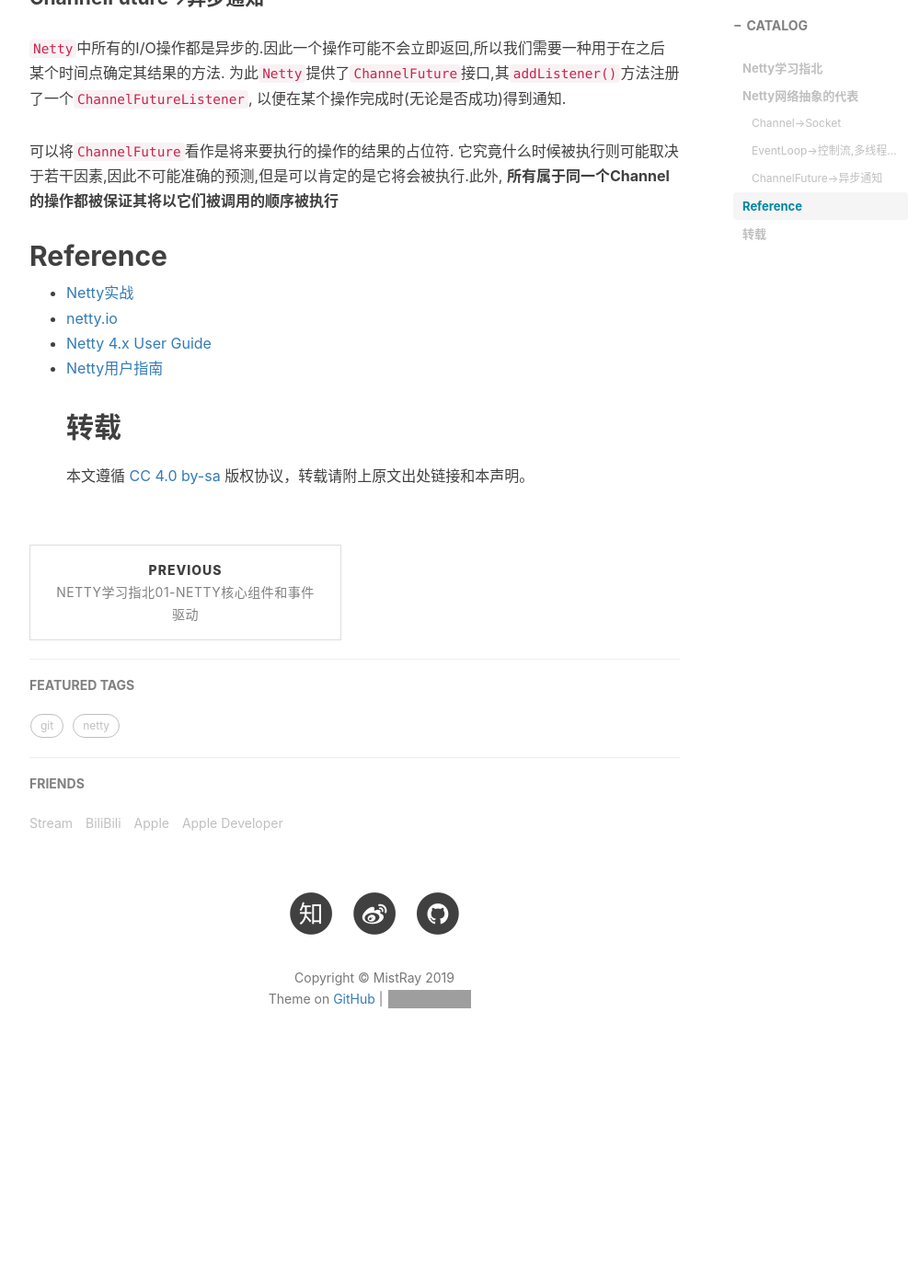
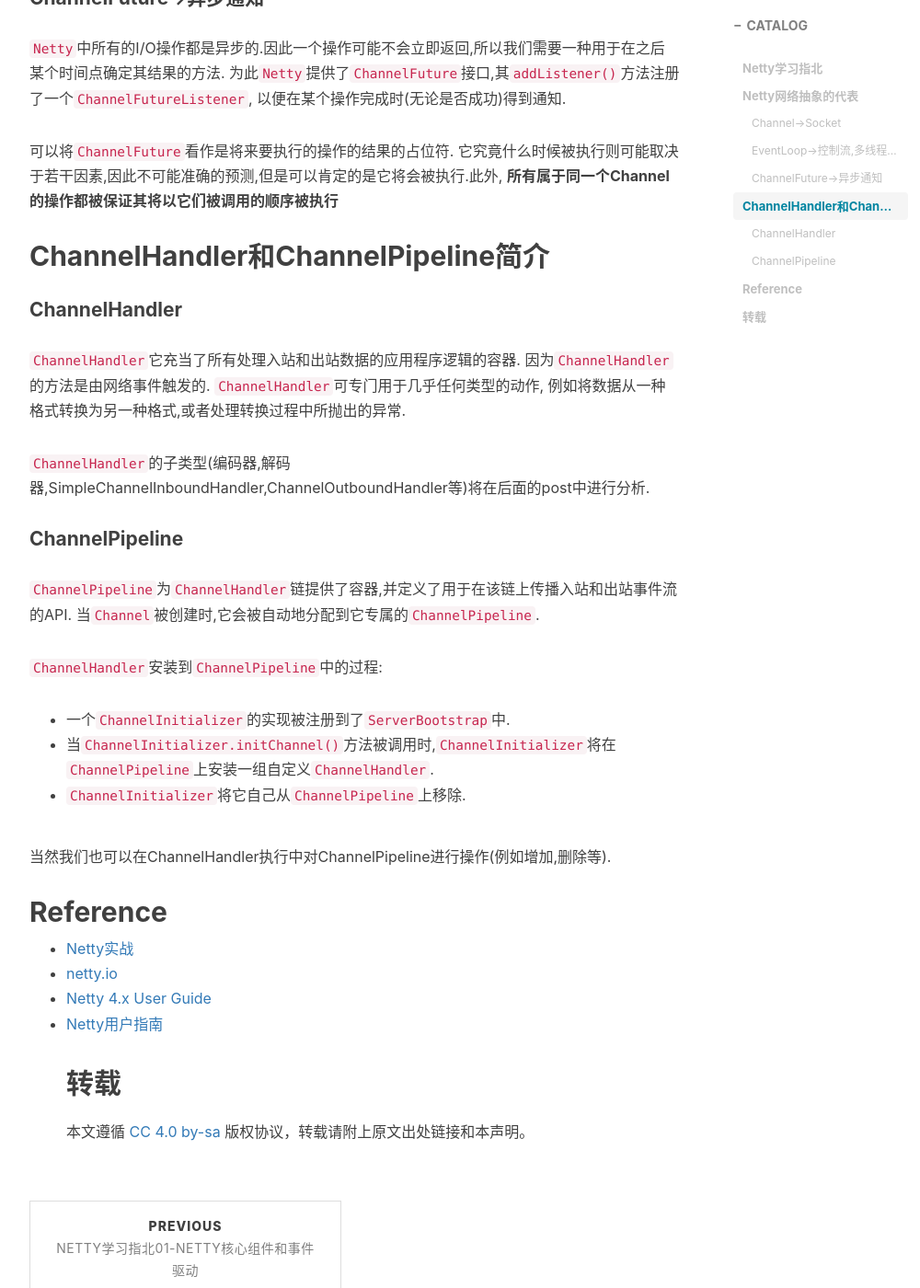
Before and after one commit to MistRay/mistray.github.io, a Jekyll site: the page built from _posts/2019-09-10-Netty学习指北02.md, in a window 1280 px wide and 1400 px high, scrolled down 2243 px. Shown: the whole window at 92% size, without its empty margins (233-1233 px from the left). Built offline with Jekyll 4.4.1, drawn with Linux system fonts in a browser that asks for light colours; nearby versions of some CDN libraries; comment, search, counter and statistics services are not loaded; before the commit the page ends 3433 px from its top, so only the background shows below that; some of the changed text lies outside the part shown; grey boxes are pictures that could not be loaded.

Commit message:
增加ChannelHandler和ChannelPipeline简介

```diff
--- a/_posts/2019-09-10-Netty学习指北02.md
+++ b/_posts/2019-09-10-Netty学习指北02.md
@@ -12,7 +12,7 @@
 ## Netty学习指北
 
 ## Netty网络抽象的代表
-`Channel,EventLoop,ChannelFuture`结合在一起可以被认为是网络抽象的代表.
+`Channel`,`EventLoop`,`ChannelFuture`结合在一起可以被认为是网络抽象的代表.
 
 ####  Channel->Socket
 基本的I/O操作(`bind,connect,read,write`)依赖于底层网络传输所提供的原语.
@@ -46,6 +46,26 @@
 它究竟什么时候被执行则可能取决于若干因素,因此不可能准确的预测,但是可以肯定的是它将会被执行.此外,
 __所有属于同一个Channel的操作都被保证其将以它们被调用的顺序被执行__
 
+## ChannelHandler和ChannelPipeline简介
+#### ChannelHandler
+`ChannelHandler`它充当了所有处理入站和出站数据的应用程序逻辑的容器.
+因为`ChannelHandler`的方法是由网络事件触发的.
+`ChannelHandler`可专门用于几乎任何类型的动作,
+例如将数据从一种格式转换为另一种格式,或者处理转换过程中所抛出的异常.
+
+`ChannelHandler`的子类型(编码器,解码器,SimpleChannelInboundHandler,ChannelOutboundHandler等)将在后面的post中进行分析.
+#### ChannelPipeline
+
+`ChannelPipeline`为`ChannelHandler`链提供了容器,并定义了用于在该链上传播入站和出站事件流的API.
+当`Channel`被创建时,它会被自动地分配到它专属的`ChannelPipeline`.
+
+`ChannelHandler`安装到`ChannelPipeline`中的过程:
+* 一个`ChannelInitializer`的实现被注册到了`ServerBootstrap`中.
+* 当`ChannelInitializer.initChannel()`方法被调用时,`ChannelInitializer`将在`ChannelPipeline`上安装一组自定义`ChannelHandler`.
+* `ChannelInitializer`将它自己从`ChannelPipeline`上移除.
+
+当然我们也可以在ChannelHandler执行中对ChannelPipeline进行操作(例如增加,删除等).
+
 
 ## Reference
 * [Netty实战](https://book.douban.com/subject/27038538/)
```
